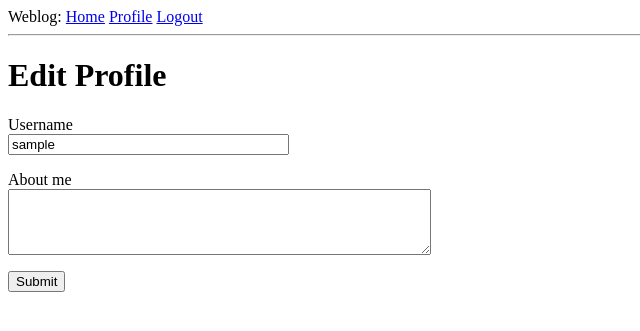
After one commit to maartenx01/weblog, a Flask app: page /edit_profile in a window 1280 px wide. The commit adds this page. Shown: the top 331 px of the page, without its empty margins (0-640 px from the left). Run offline with Flask 2, Linux system fonts and the light colour scheme; the visitor is signed in with stand-in values (Sample User, id 1); data comes from the database, SQL or seed files in the repository; both versions use the stored data as it was after the commit.

Commit message:
edit profile

```diff
--- a/app/forms.py
+++ b/app/forms.py
@@ -2,6 +2,8 @@ from flask_wtf import FlaskForm
 from wtforms import StringField, PasswordField, BooleanField, SubmitField
 from wtforms.validators import ValidationError, DataRequired, Email, EqualTo
 from app.models import User
+from wtforms import TextAreaField
+from wtforms.validators import Length
 
 class LoginForm(FlaskForm):
     username = StringField('Username', validators=[DataRequired()])
@@ -26,3 +28,8 @@ class RegistrationForm(FlaskForm):
         user = User.query.filter_by(email=email.data).first()
         if user is not None:
             raise ValidationError('Please use a differeent email address.')
+
+class EditProfileForm(FlaskForm):
+    username = StringField('Username', validators=[DataRequired()])
+    about_me = TextAreaField('About me', validators=[Length(min=0, max=140)])
+    submit = SubmitField('Submit')
--- a/app/routes.py
+++ b/app/routes.py
@@ -10,6 +10,7 @@ from werkzeug.urls import url_parse
 from app import db
 from app.forms import RegistrationForm
 from datetime import datetime
+from app.forms import EditProfileForm
 
 @app.before_request
 def before_request():
@@ -79,3 +80,18 @@ def user(username):
         {'author': user, 'body': 'Test post #2'}
     ]
     return render_template('user.html', user=user, posts=posts)
+
+@app.route('/edit_profile', methods=['GET', 'POST'])
+@login_required
+def edit_profile():
+    form = EditProfileForm()
+    if form.validate_on_submit():
+        current_user.username = form.username.data
+        current_user.about_me = form.about_me.data
+        db.session.commit()
+        flash('Your changes have been saved.')
+        return redirect(url_for('edit_profile'))
+    elif request.method == 'GET':
+        form.username.data = current_user.username
+        form.about_me.data = current_user.about_me
+    return render_template('edit_profile.html', title='Edit Profile', form=form)
--- /dev/null
+++ b/app/templates/edit_profile.html
@@ -0,0 +1,23 @@
+{% extends "base.html" %}
+
+{% block content %}
+    <h1>Edit Profile</h1>
+    <form action="" method="post">
+        {{ form.hidden_tag() }}
+        <p>
+            {{ form.username.label }}<br>
+            {{ form.username(size=32 )}}<br>
+            {% for error in form.username.errors %}
+            <span style="color: red;"> [{{ error }}]</span>
+            {% endfor %}
+        </p>
+        <p>
+            {{ form.about_me.label }}<br>
+            {{ form.about_me(cols=50, rows=4)}}<br>
+            {% for error in form.about_me.errors %}
+            <span style="color:red;">[{{ error }}]</span>
+            {% endfor %}
+        </p>
+        <p>{{ form.submit() }}</p>
+    </form>
+{% endblock %}
--- a/app/templates/user.html
+++ b/app/templates/user.html
@@ -8,6 +8,9 @@
                 <h1>User: {{ user.username }}</h1>
                 {% if user.about_me %}<p>{{ user.about_me }}</p>{% endif %}
                 {% if user.last_seen %}<p>Last seen on: {{ user.last_seen }}</p>{% endif %}
+                {% if user == current_user %}
+                <p><a href="{{ url_for('edit_profile') }}">Edit your profile</a></p>
+                {% endif %}
             </td>
         </tr>
     </table>
```
Also changed, not shown: app.db.
